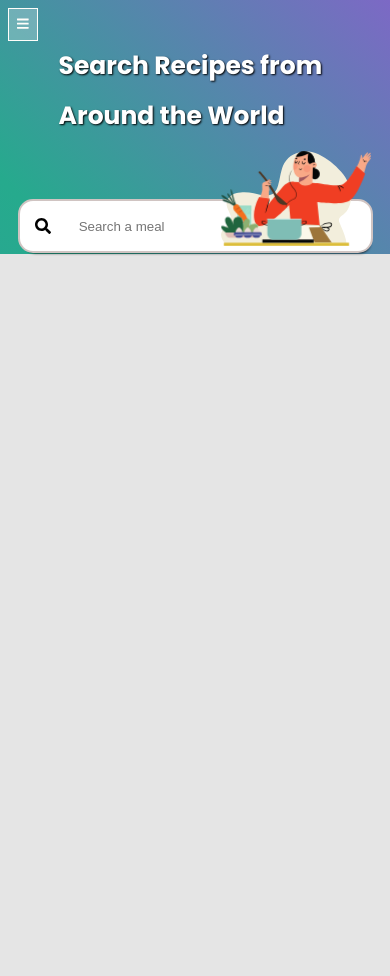
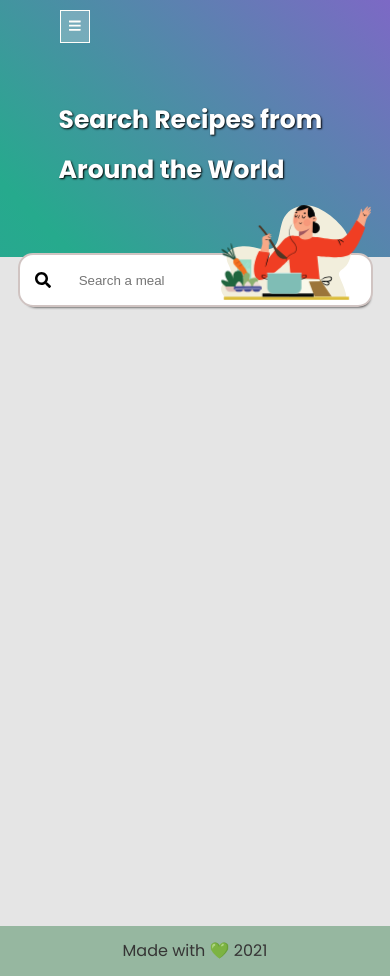
Before and after one commit to kleberMRocha/RecipeApp, a Vue app: page /#/ in a window 390 px wide. Before the commit the page ends 844 px from the top, so only its background shows below. Built offline with nearby package versions, Linux system fonts and the light colour scheme.

Commit message:
Ajustes layout

```diff
--- a/src/App.vue
+++ b/src/App.vue
@@ -8,11 +8,12 @@
     >
       <div v-if="details" class="details_container">
         <div class="header-modal">
-          <h3 class="details_title">{{ details.strMeal }}</h3>
+          <h3 class="details_title"> 🍔 How to Make | {{ details.strMeal }}</h3>
           <button @click="closeModal" class="closeModal">X</button>
         </div>
 
         <div class="strInstructions">
+          <img :src="details.strMealThumb" class="strMealThumb" />
           <div class="ingredients">
             <h4>ingredients</h4>
             <ul>
@@ -25,11 +26,10 @@
               </li>
             </ul>
           </div>
-
           <p class="strInstructions_details">
             {{ details.strInstructions }}
           </p>
-          <div>
+          <div class="downloadContainer">
             <button
               type="button"
               class="download"
@@ -40,14 +40,14 @@
           </div>
         </div>
 
-        <p>
+        <p class="source">
           <a
             :href="details.strSource"
             target="_blank"
             rel="noopener noreferrer"
             class="details_src"
           >
-            Fonte
+            Source
           </a>
         </p>
       </div>
@@ -95,6 +95,9 @@
       </ul>
     </keep-alive>
     <router-view />
+    <footer>
+    <small> Made with 💚 {{ getFullYear }} </small>
+    </footer>
   </div>
 </template>
 
@@ -212,6 +215,7 @@ export default {
     routeName() {
       return this.$route.name;
     },
+    getFullYear: () => new Date().getFullYear()
   },
 };
 </script>
@@ -273,6 +277,9 @@ export default {
   min-height: 250px;
   max-height: 500px;
 }
+.source{
+text-align: center;
+}
 
 .header-modal {
   display: flex;
@@ -286,8 +293,12 @@ export default {
 }
 .strInstructions_details {
   margin: 16px 0;
-  max-height: 120px;
+  padding: 8px;
+  max-height: 100%;
   overflow-y: scroll;
+  background: #deebea;
+  border-radius: 16px;
+  color: #093128;
 }
 .details_container h4 {
   font-size: 25px;
@@ -318,20 +329,52 @@ export default {
   margin: 18px;
 }
 .strInstructions {
+  display: grid;
+  grid-template-columns: 1fr;
+  grid-template-rows: 1fr 1fr;
+  grid-column-gap: 80px;
+  grid-row-gap: 30px;
+  place-items: center stretch;
   margin: 0 auto;
-  line-height: 150%;
-  max-width: 90%;
+  line-height: 120%;
+  max-width: 80%;
+  max-height: 400px;
   color: #ffffff;
   padding: 4%;
   border-radius: 8px;
   background: #689f77;
-  background-repeat: repeat-y;
+}
+
+
+
+.ingredients{
+grid-row-start: 2;
+grid-row-start: 3;
+}
+
+.downloadContainer{
+grid-row-start: 2;
+grid-row-start: 3;
+grid-column-start: 2;
+}
+
+.strInstructions_details{
+grid-column-start: 2;
+grid-row-start: 1;
+grid-row-end: 3;
+}
+
+.strMealThumb{
+max-width: 200px;
+border-radius: 8px;
 }
 
 .ingredients {
+  padding: 8px;
   max-height: 200px;
   margin: 16px 0;
   overflow-y: scroll;
+
 }
 
 .download {
@@ -367,7 +410,8 @@ main {
 .recipesContainer {
   display: flex;
   width: 80%;
-  margin: 0 auto;
+  min-height: calc(100vh - 273px);
+  margin: 48px auto;
   flex-wrap: wrap;
   justify-content: center;
   align-items: center;
@@ -395,9 +439,28 @@ h5 {
   line-height: 50px;
 }
 
+footer{
+  display: grid;
+  place-items: center;
+  text-align: center;
+  height: 50px;
+  background: #5f977096;
+  color: #363535;
+  margin-top: 8px;
+}
+
 @media (max-width: 800px) {
+  .strMealThumb{
+  display: none;
+  }
   .details_title {
-    font-size: 30px;
+    font-size: 16px;
+    padding: 0 8px;
+    white-space: nowrap;
+  }
+  .closeModal{
+   width: 30px;
+   height: 30px;
   }
   .fav-title {
     padding-top: 50px;
@@ -422,6 +485,15 @@ h5 {
   }
   .container {
     margin-bottom: 50px;
+  }
+  .strInstructions{
+  display: flex;
+  flex-direction: column;
+  max-height: 100%;
+  }
+  .strInstructions_details{
+  max-height: 60px;
+  border-radius: 0px;
   }
 }
 
--- a/src/components/Favorites.vue
+++ b/src/components/Favorites.vue
@@ -53,6 +53,7 @@ export default {
 }
 
 .favContainer {
+  min-height: calc(100vh - 278px);
   background-color: #ebfff0;
   border: white solid 4px;
   margin: 8px;
@@ -62,6 +63,7 @@ export default {
   border-radius: 16px;
   padding: 16px;
   filter: brightness(0.9);
+  box-shadow: 1px 1px 5px rgb(177, 177, 177);
 }
 .favContainer:hover {
   filter: brightness(1);
--- a/src/components/Header.vue
+++ b/src/components/Header.vue
@@ -69,8 +69,11 @@ export default {
   }
 }
 .main_header {
+  background:  #e9e9e95b;
+  border-radius: 50px;
   cursor: pointer;
-  margin-top: 4px;
+  padding: 2px;
+  margin: 4px  50px  50px  50px;
   animation: antrance 1s ease-in;
 }
 .menuMobile {
@@ -119,6 +122,10 @@ ul li a:hover {
     color: #fffefa;
   }
 
+  .main_header{
+    background: transparent;
+  }
+
   @keyframes scale {
     from {
       transform: scale(0.9);
--- a/src/global/reset.css
+++ b/src/global/reset.css
@@ -136,12 +136,14 @@ table {
 ::-webkit-scrollbar-track-piece {
   background-color: #eee;
   border-left: 1px solid #ccc;
+  border-radius: 20px;
 }
 
 /* Cor do indicador de rolagem */
 ::-webkit-scrollbar-thumb:vertical,
 ::-webkit-scrollbar-thumb:horizontal {
-  background-color: #bac0c4;
+  background-color: #6c756a;
+  border-radius: 20px;
 }
 
 /* Cor do indicador de rolagem - ao passar o mouse */
```
